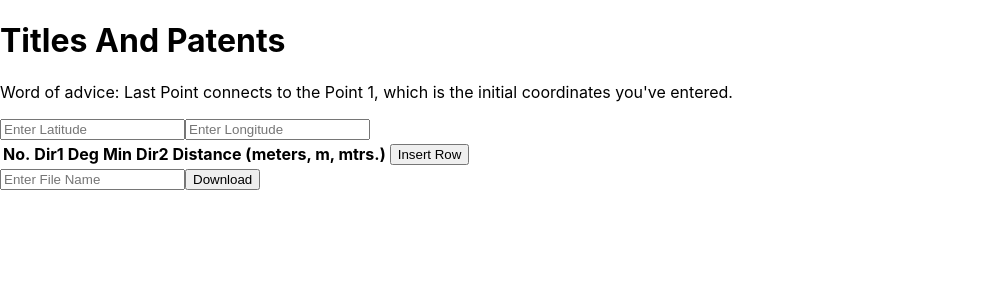
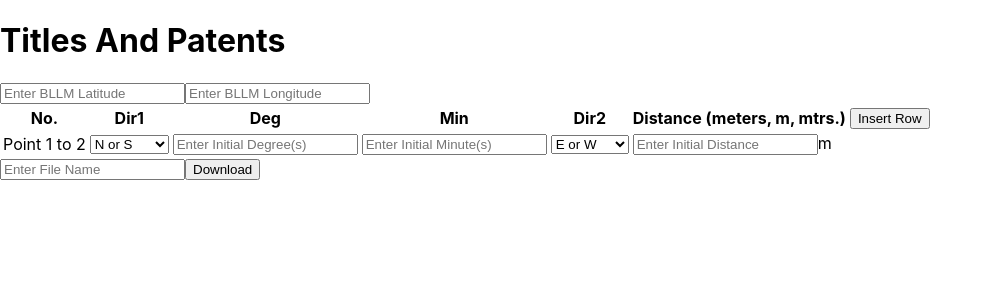
Before and after one commit to oeyXD/cpanel-website, a React (Create React App) app: page / in a window 1280 px wide. Shown: the top 300 px of the page, without its empty margins (0-993 px from the left). Built offline with nearby package versions, Linux system fonts and the light colour scheme.

Commit message:
Edited to show the designated directions per line

```diff
--- a/src/Plot.js
+++ b/src/Plot.js
@@ -1,17 +1,13 @@
 import downloadKmlFile from './create-kml-file'; import React, { useState } from 'react'
 let num = 1;
-
-
-
 //<input type="text" value={Dir1st} onChange={(event) => onValUpdate(index, event)}
 //                    name="Dir1st" className="form-control" />
-
 function TableRows({ rows, tableRowRemove, onValUpdate }) {
     return rows.map((rowsData, index) => {
         const { Dir1st, Deg, Min, Dir2nd, Dist } = rowsData;
         return (
             <tr key={index}>
-                <td>Point {count} to {count + 1}</td>
+                <td>Point {count.length} to {count.length + 1}</td>
                 <td class="Dir1stclass">
                     <select class={"Dir1st" + count} >
                         <option value={"card1"} selected={true} disabled="disabled" >N or S</option>
@@ -38,34 +34,43 @@ function TableRows({ rows, tableRowRemove, onValUpdate }) {
                 <td><button className="btn btn-dark" onClick={() => tableRowRemove(index)} >
                     Delete Row </button>
                 </td>
-
             </tr>
-
         );
     });
 }
-export let count = 0; console.log(count); let origLat, origLong, fileName;
+export const count = []; let extraCount = 1; console.log(count); let origLat, origLong, fileName, origDeg, origMin, origDist;
 function Plot() {
     const [rows, initRow] = useState([]);
     const addRowTable = () => {
         const data = { Dir1st: "", Deg: "", Min: "", Dir2nd: "", Dist: "" };
-        initRow([...rows, data]); count += 1;
+        initRow([...rows, data]); count.push(extraCount); console.log("Here is the length of count: " + count.length);
+        updateNos()
     };
     const tableRowRemove = (index) => {
         const dataRow = [...rows];
         dataRow.splice(index, 1); initRow(dataRow);
-        count -= 1;
-
+        extraCount -= 1; count.pop(); console.log("Here is the length of count: ", count.length)
+        updateNos()
     };
     const onValUpdate = (i, event) => {
         const { name, value } = event.target; const data = [...rows]; data[i][name] = value; initRow(data);
     };
 
+    function updateNos() {
+        let i = 7; let Nos = [];
+        while (i < (count.length + 6)) {
+            console.log("The value of i is : " + i, "\n The value of count.length is :", count.length)
+            document.querySelector("#root > div:nth-child(3) > table > tbody > tr:nth-child(" + i + ") > td:nth-child(1)").innerHTML = "Point " + Number(i - 5) + " to " + Number(i - 4);
+            //document.querySelector(Nos[i + 7]).innerHTML = "Point " + Nos[1][Nos[1].length - 20] + " to " + i + 1;
+            i += 1
+        }
+    }
+
     return (
         <div>
-            <p>Word of advice: Last Point connects to the Point 1, which is the initial coordinates you've entered.</p>
-            <input type="number" id="origLatId" value={origLat} name="origLat" placeholder="Enter Latitude" />
-            <input type="number" id="origLongId" value={origLong} name="origLong" placeholder="Enter Longitude" />
+            <input type="number" id="origLatId" value={origLat} name="origLat" placeholder="Enter BLLM Latitude" />
+            <input type="number" id="origLongId" value={origLong} name="origLong" placeholder="Enter BLLM Longitude" />
+            <br />
             <table className="table table-striped">
                 <thead><tr>
                     <th>No.</th><th>Dir1</th><th>Deg</th><th>Min</th><th>Dir2</th><th>Distance (meters, m, mtrs.)</th>
@@ -73,12 +78,34 @@ function Plot() {
                     </th>
                 </tr></thead>
                 <tbody>
-
+                    <td>Point 1 to 2</td>
+                    <td class="Dir1stIniclass">
+                        <select class="Dir1stIni" >
+                            <option value={"card1"} selected={true} disabled="disabled" >N or S</option>
+                            <option value={"north"}>North (N)</option>
+                            <option value={"south"}>South (S)</option>
+                        </select>
+                    </td>
+                    <td>
+                        <input type="number" id='origDegId' value={origDeg} name="origDeg" placeholder='Enter Initial Degree(s)'></input>
+                    </td>
+                    <td>
+                        <input type="number" id='origMinId' value={origMin} name="origMin" placeholder='Enter Initial Minute(s)'></input>
+                    </td>
+                    <td class="Dir2ndIniclass">
+                        <select class="Dir2ndIni" >
+                            <option value={"card2"} selected={true} disabled="disabled">E or W</option>
+                            <option value={"east"}>East (E)</option>
+                            <option value={"west"}>West (W)</option>
+                        </select>
+                    </td>
+                    <td>
+                        <input type="number" id='origDistId' value={origDist} name="origDist" placeholder='Enter Initial Distance'></input>m
+                    </td>
                     <TableRows rows={rows} tableRowRemove={tableRowRemove} onValUpdate={onValUpdate}
                     />
                 </tbody>
             </table>
-
             <input id="fileNameId" value={fileName} name="fileName" placeholder="Enter File Name" />
             <button primary onClick={downloadKmlFile} >Download</button>
         </div>
```
